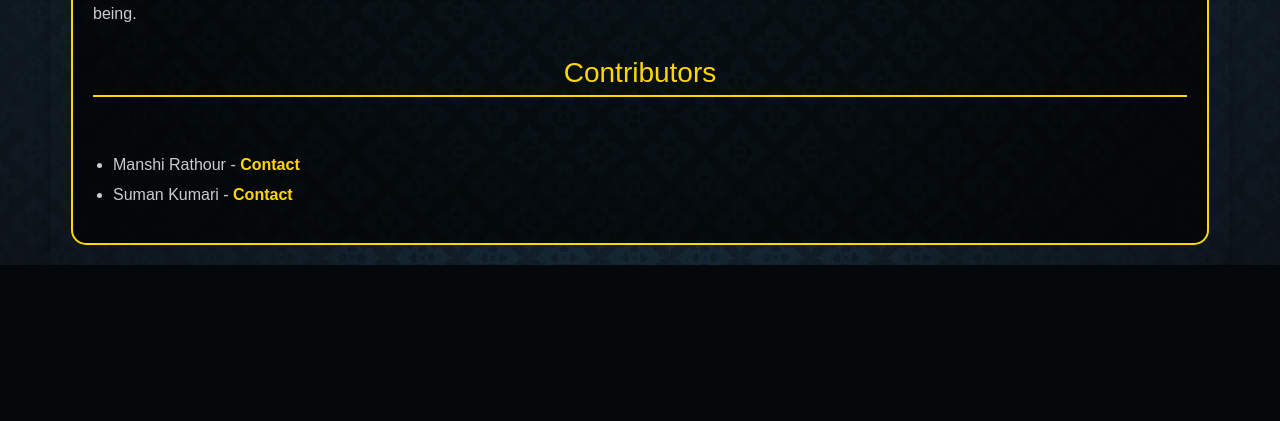
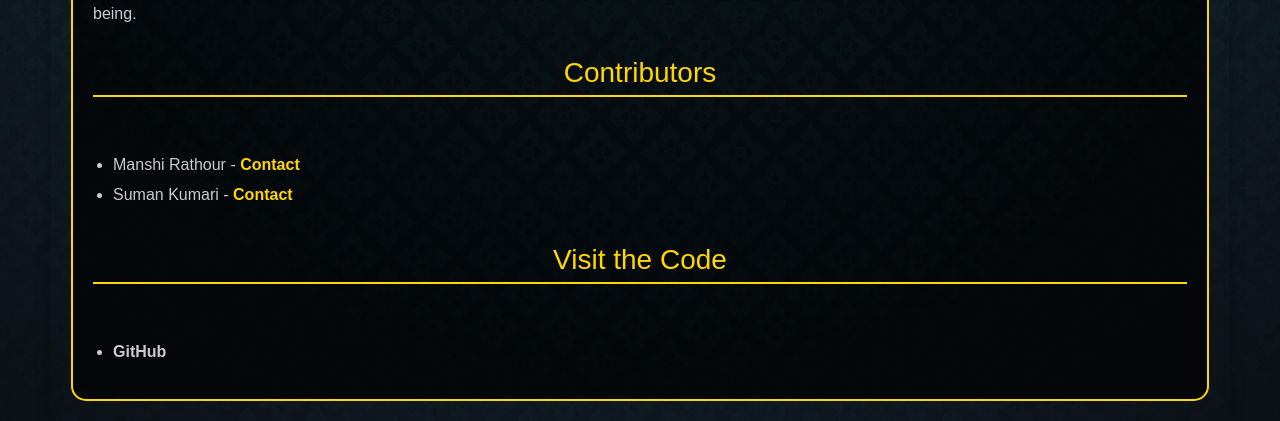
Before and after one commit to Manshi-Rathour/GitaBot, a Flask app: page /documentation in a window 1280 px wide. Shown: the part 2662-3083 px from the top of the page. Before the commit the page ends 2927 px from the top, so only its background shows below. Run offline with Flask 3, Linux system fonts and the light colour scheme.

Commit message:
updated documentation

```diff
--- a/static/documentation.css
+++ b/static/documentation.css
@@ -88,3 +88,16 @@ ul li {
 h2, h3 {
     text-align: center;
 }
+.visit-code{
+    margin: 5px 0;
+}
+.visit-code a {
+    color: #ccc;
+    text-decoration: none;
+    font-weight: bold;
+}
+
+.visit-code a:hover {
+    text-decoration: underline;
+    color: gold;
+}
--- a/templates/contact.html
+++ b/templates/contact.html
@@ -61,7 +61,7 @@
                     <p>Dr. Preetish Ranjan</p>
                     <p>Chief Mentor | Visionary Leader</p>
                     <div class="social-icons">
-                        <a href="https://www.linkedin.com/in/preetish-ranjan/"
+                        <a href="https://www.linkedin.com/in/dr-preetish-ranjan-a0009725/"
                             target="_blank" class="social-icon">
                             <i class="fab fa-linkedin"></i>
                         </a>
--- a/templates/documentation.html
+++ b/templates/documentation.html
@@ -100,6 +100,13 @@
                     <li class="contributor">Manshi Rathour - <a href="/contact">Contact</a></li>
                     <li class="contributor">Suman Kumari - <a href="/contact">Contact</a></li>
                 </ul>
+
+                <h2>Visit the Code</h2>
+                <ul>
+                    <li class="visit-code">
+                        <a href="https://github.com/Manshi-Rathour/GitaBot" target="_blank">GitHub</a>
+                    </li>
+                </ul>
             </div>
         </div>
 
```
